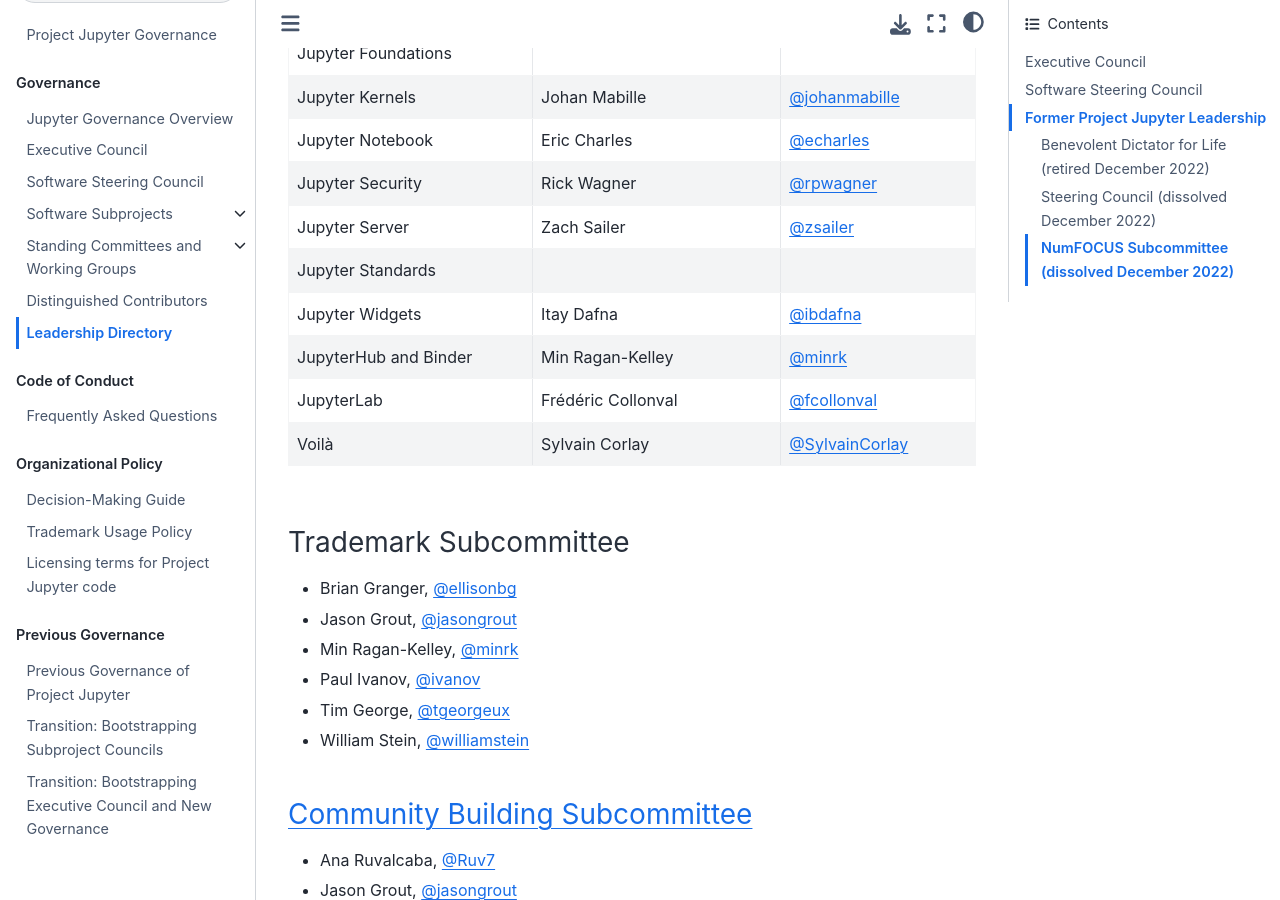
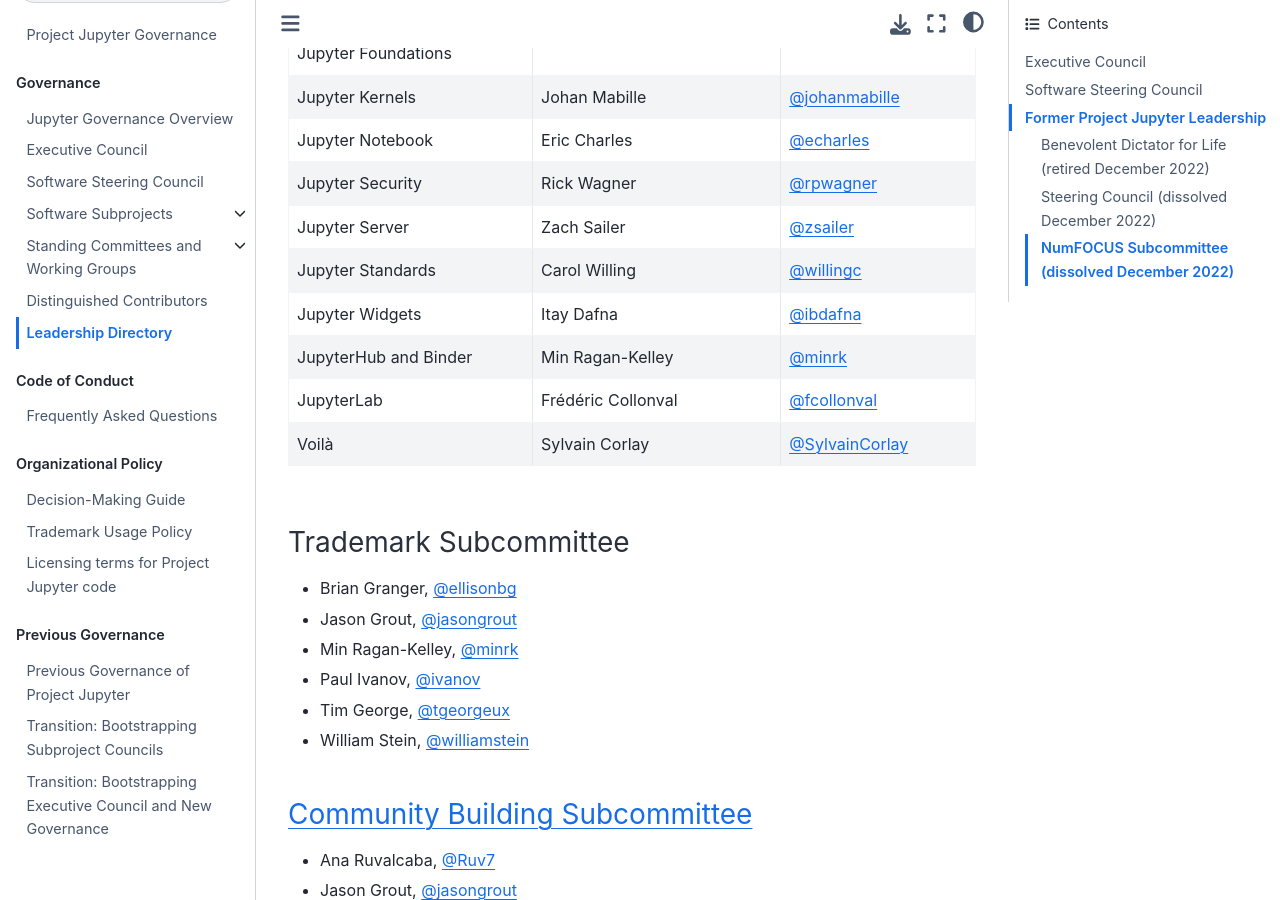
Before and after one commit to jupyter/governance, a Jupyter Book: the page built from people.md, in a window 1280 px wide and 900 px high, scrolled down 628 px. Built offline with Jupyter Book 1.0.4 settings and Sphinx 7.4.7 and the Sphinx Book theme 1.1.4, drawn with Linux system fonts in a browser that asks for light colours; pages that are not in the unit, such as notebooks, are missing from menus.

Commit message:
Add Carol as Jupyter Standards SSC representative

```diff
--- a/people.md
+++ b/people.md
@@ -22,7 +22,7 @@
 | Jupyter Notebook | Eric Charles | [@echarles](https://github.com/echarles) |
 | Jupyter Security | Rick Wagner | [@rpwagner](https://github.com/rpwagner) |
 | Jupyter Server | Zach Sailer | [@zsailer](https://github.com/zsailer) |
-| Jupyter Standards | | |
+| Jupyter Standards | Carol Willing | [@willingc](https://github.com/willingc) |
 | Jupyter Widgets | Itay Dafna | [@ibdafna](https://github.com/ibdafna) |
 | JupyterHub and Binder | Min Ragan-Kelley | [@minrk](https://github.com/minrk) |
 | JupyterLab | Frédéric Collonval | [@fcollonval](https://github.com/fcollonval) |
```
